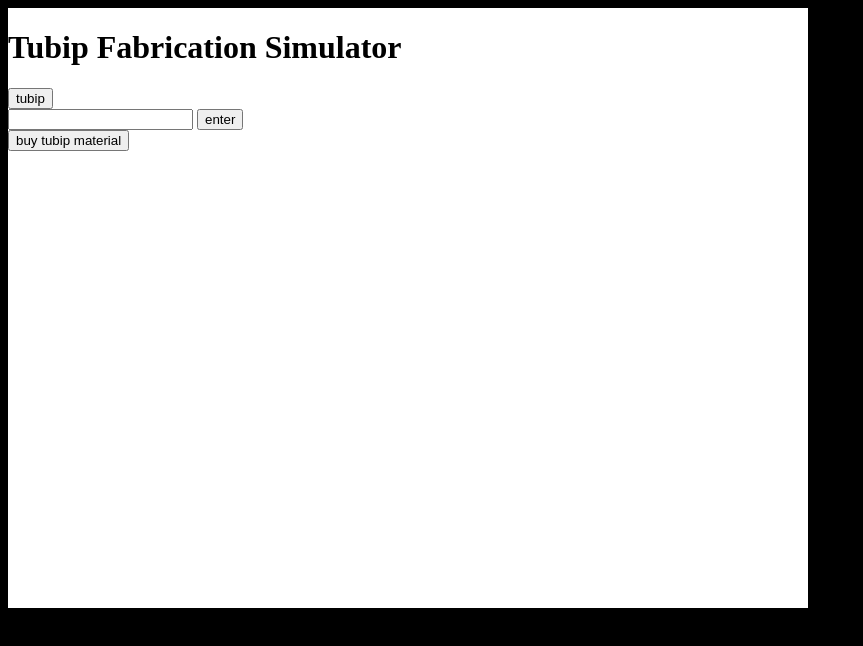
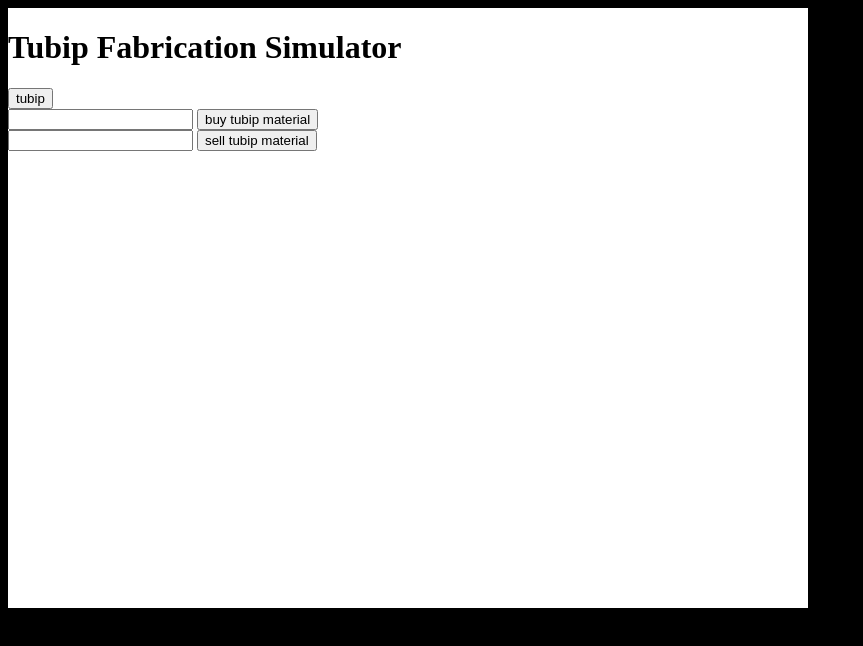
Before and after one commit to hs7t/tubip-fabrication-simulator, a Svelte app: page / in a window 1280 px wide. Shown: the top 646 px of the page, without its empty margins (0-863 px from the left). Built offline with nearby package versions, Linux system fonts and the light colour scheme.

Commit message:
use component

```diff
--- a/src/App.svelte
+++ b/src/App.svelte
@@ -9,16 +9,17 @@
 
 <main>
   <h1>Tubip Fabrication Simulator</h1>
+
   <section id="shareholder-value-creation">
       <div class="machine">
           <button>tubip</button>
       </div>
   </section>
+
   <section id="market">
-      <NumberInput></NumberInput>
-
-      <button>buy tubip material</button>
-  </section>
+      <NumberInput buttonLabel="buy tubip material"></NumberInput>
+      <NumberInput buttonLabel="sell tubip material"></NumberInput>
+    </section>
 </main>
 
 <style>
```
